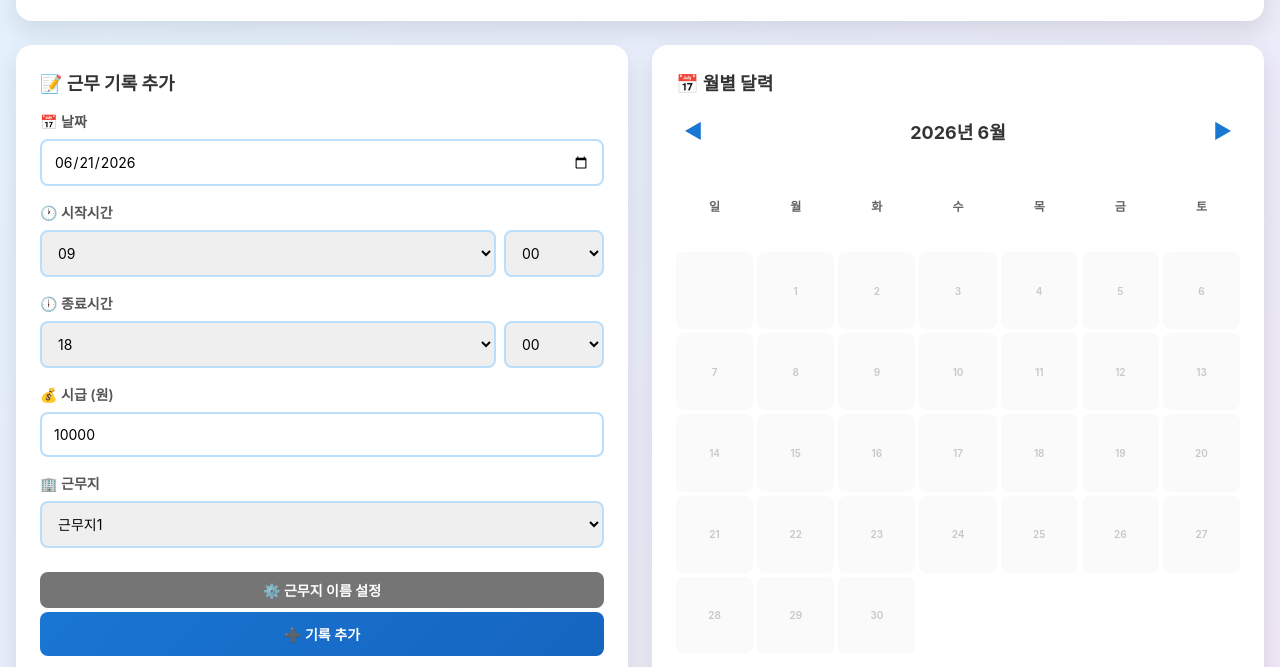
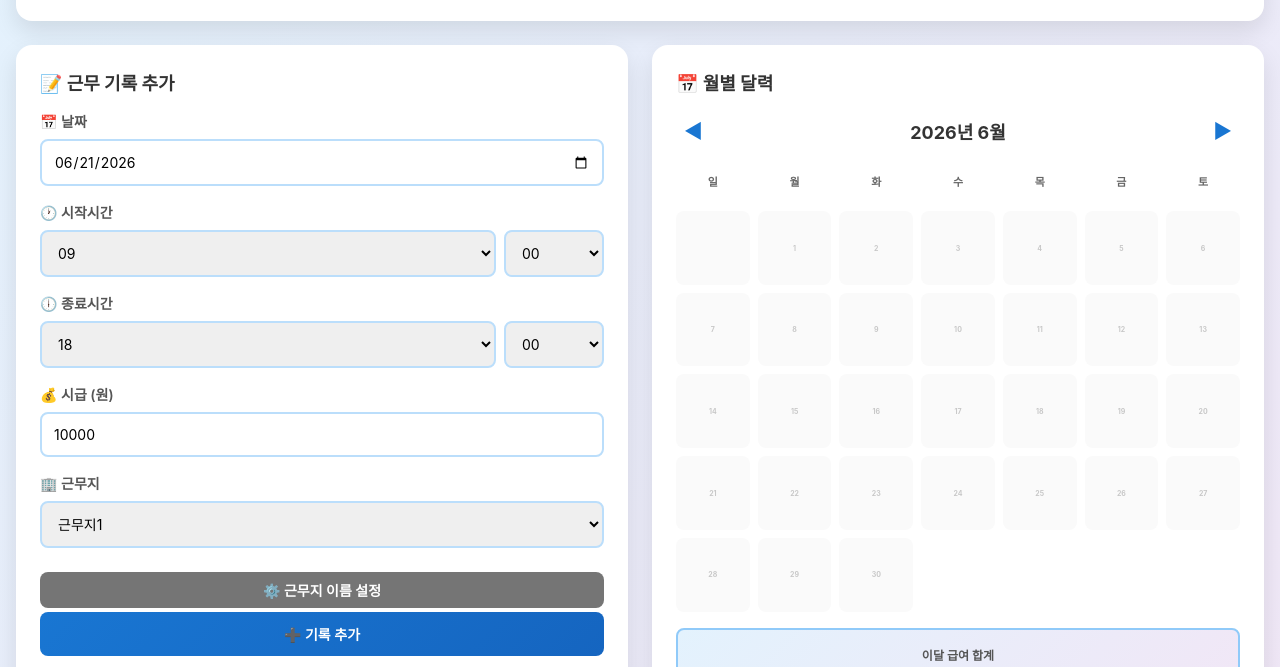
Before and after one commit to hwaya2907/alba-diary, a plain HTML site: page index.html in a window 1280 px wide. Shown: the part 122-789 px from the top of the page. Drawn offline with Linux system fonts and the light colour scheme.

Commit message:
Update index.html

```diff
--- a/index.html
+++ b/index.html
@@ -16,6 +16,18 @@
             background: linear-gradient(135deg, #e3f2fd 0%, #f3e5f5 100%);
             min-height: 100vh;
             padding: 24px 16px;
+            overflow-x: hidden;
+        }
+
+        /* 숫자 입력 필드 스핀 버튼 제거 */
+        input[type="number"]::-webkit-outer-spin-button,
+        input[type="number"]::-webkit-inner-spin-button {
+            -webkit-appearance: none;
+            margin: 0;
+        }
+
+        input[type="number"] {
+            -moz-appearance: textfield;
         }
 
         .container {
@@ -207,38 +219,41 @@
             color: #333;
         }
 
+        /* 요일 */
         .weekdays {
             display: grid;
             grid-template-columns: repeat(7, 1fr);
-            gap: 4px;
-            margin-bottom: 8px;
+            gap: 8px;
+            margin-bottom: 12px;
         }
 
         .weekday {
             text-align: center;
             font-weight: 700;
             color: #666;
-            padding: 8px;
-            font-size: 12px;
-            aspect-ratio: 1;
+            padding: 6px;
+            font-size: 11px;
+            height: 32px;
             display: flex;
             align-items: center;
             justify-content: center;
+            line-height: 1.2;
         }
 
+        /* 날짜 */
         .calendar-days {
             display: grid;
             grid-template-columns: repeat(7, 1fr);
-            gap: 4px;
+            gap: 8px;
             margin-bottom: 16px;
         }
 
         .calendar-day {
             aspect-ratio: 1;
-            padding: 8px;
+            padding: 4px;
             border-radius: 8px;
             text-align: center;
-            font-size: 12px;
+            font-size: 9px;
             cursor: pointer;
             border: none;
             background: #f5f5f5;
@@ -248,6 +263,9 @@
             flex-direction: column;
             align-items: center;
             justify-content: center;
+            overflow: hidden;
+            line-height: 1.1;
+            min-height: 45px;
         }
 
         .calendar-day:hover:not(:disabled) {
@@ -284,9 +302,20 @@
             font-weight: 700;
         }
 
+        .calendar-day span {
+            display: block;
+            white-space: nowrap;
+        }
+
+        .calendar-day span:first-child {
+            font-size: 11px;
+            font-weight: 700;
+        }
+
         .calendar-day span:last-child {
-            font-size: 10px;
+            font-size: 7px;
             opacity: 0.8;
+            margin-top: 1px;
         }
 
         /* 달별 합계 */
@@ -874,7 +903,7 @@
             const calendarDays = document.getElementById('calendarDays');
             calendarDays.innerHTML = '';
 
-            // 빈 칸 추가 (중요: appendChild 포함)
+            // 빈 칸 추가
             for (let i = 0; i < firstDay; i++) {
                 const emptyDiv = document.createElement('div');
                 emptyDiv.className = 'calendar-day empty';
```
